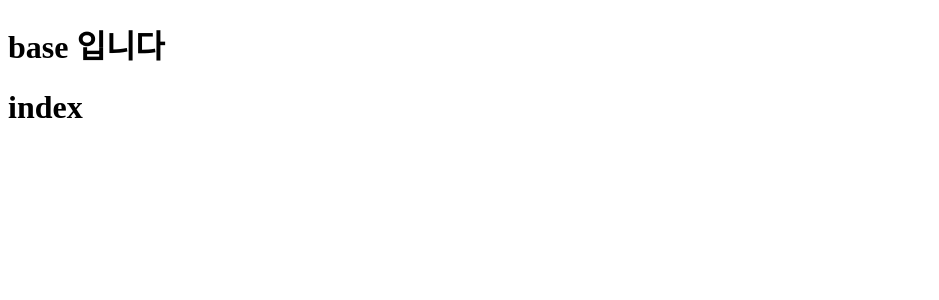
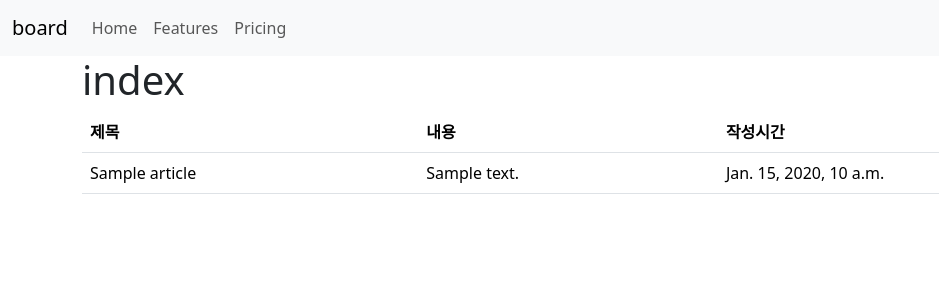
Before and after one commit to rladbstlr87/board, a Django app: page /articles/ in a window 1280 px wide. Shown: the top 300 px of the page, without its empty margins (0-939 px from the left). Run offline with Django 5.2, Linux system fonts and the light colour scheme; tables that the repository leaves empty hold one stand-in row (values such as "Sample post").

Commit message:
Read(all)기능 구현

```diff
--- a/articles/templates/index.html
+++ b/articles/templates/index.html
@@ -3,5 +3,23 @@
 
 <!-- 게시판의 ui 구조는 유지하고 글목록, 상세페이지 보는 자리 구멍만 뚫어서 인덱스, 디테일 집어넣게 될것 -->
 {% block body %}
-<h1>index</h1>
+    <h1>index</h1>
+    <table class="table">
+        <thead>
+            <tr>
+                <th>제목</th>
+                <th>내용</th>
+                <th>작성시간</th>
+            </tr>
+        </thead>
+        <tbody>
+            {% for article in articles %}
+            <tr>
+                <td>{{article.title}}</td>
+                <td>{{article.content}}</td>
+                <td>{{article.created_at}}</td>
+            </tr>
+            {% endfor %}
+        </tbody>
+    </table>
 {% endblock %}
--- a/articles/views.py
+++ b/articles/views.py
@@ -1,5 +1,11 @@
 from django.shortcuts import render
+from .models import Article
 
 # Create your views here.
 def index(request):
-    return render(request, 'index.html')
+    articles = Article.objects.all()
+
+    context = {
+        'articles': articles,
+    }
+    return render(request, 'index.html', context)
--- a/templates/base.html
+++ b/templates/base.html
@@ -4,12 +4,30 @@
     <meta charset="UTF-8">
     <meta name="viewport" content="width=device-width, initial-scale=1.0">
     <title>Document</title>
+    <link href="https://cdn.jsdelivr.net/npm/bootstrap@5.3.3/dist/css/bootstrap.min.css" rel="stylesheet" integrity="sha384-QWTKZyjpPEjISv5WaRU9OFeRpok6YctnYmDr5pNlyT2bRjXh0JMhjY6hW+ALEwIH" crossorigin="anonymous">
 </head>
 <body>
-    <h1>base 입니다</h1>
+    <nav class="navbar navbar-expand-lg bg-body-tertiary">
+        <div class="container-fluid">
+          <a class="navbar-brand" href="#">board</a>
+          <button class="navbar-toggler" type="button" data-bs-toggle="collapse" data-bs-target="#navbarNavAltMarkup" aria-controls="navbarNavAltMarkup" aria-expanded="false" aria-label="Toggle navigation">
+            <span class="navbar-toggler-icon"></span>
+          </button>
+          <div class="collapse navbar-collapse" id="navbarNavAltMarkup">
+            <div class="navbar-nav">
+              <a class="nav-link" href="#">Home</a>
+              <a class="nav-link" href="#">Features</a>
+              <a class="nav-link" href="#">Pricing</a>
+            </div>
+          </div>
+        </div>
+    </nav>
 
-    {% block body %} <!-- 여기서 body는 변수임 -->
+    <div class="container">
+        {% block body %} <!-- 여기서 body는 변수임 -->
 
-    {% endblock %}
+        {% endblock %}
+    </div>
+    <script src="https://cdn.jsdelivr.net/npm/bootstrap@5.3.3/dist/js/bootstrap.bundle.min.js" integrity="sha384-YvpcrYf0tY3lHB60NNkmXc5s9fDVZLESaAA55NDzOxhy9GkcIdslK1eN7N6jIeHz" crossorigin="anonymous"></script>
 </body>
 </html>
```
